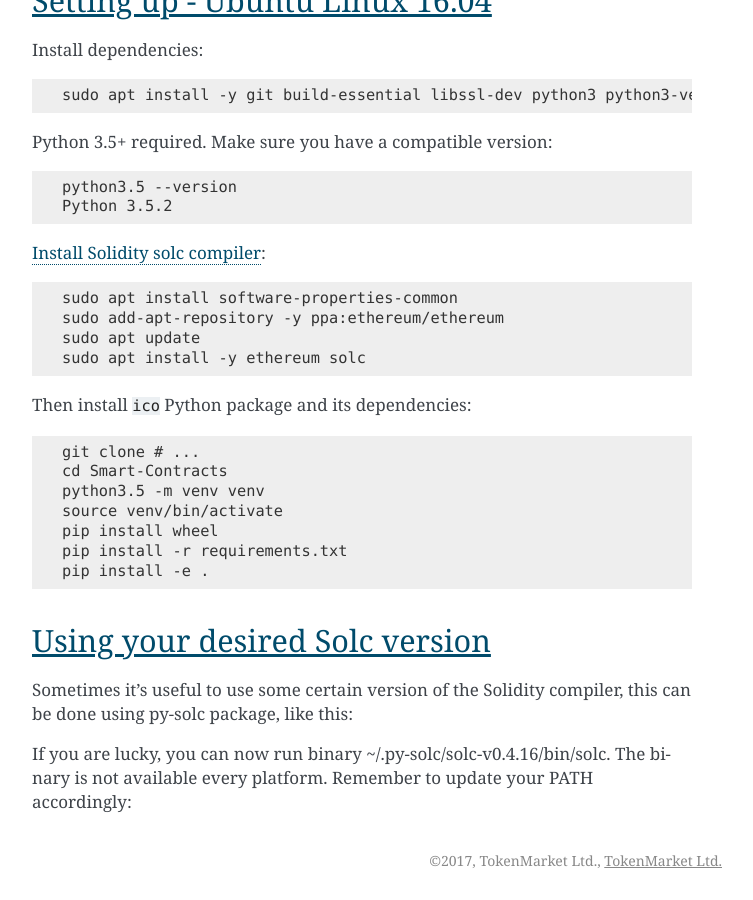
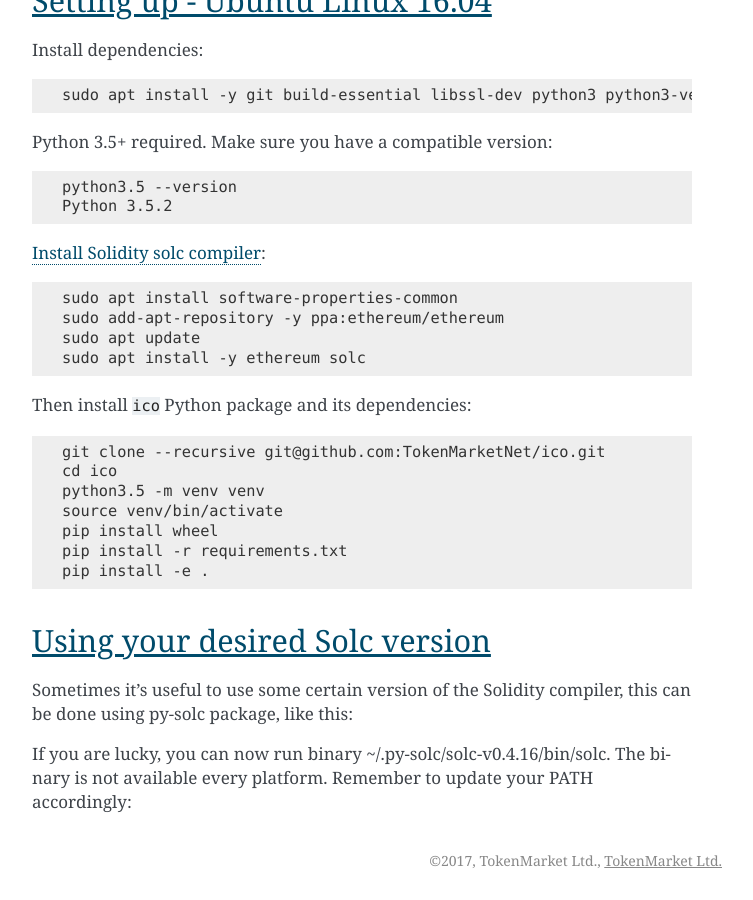
Before and after one commit to TokenMarketNet/smart-contracts, a Sphinx documentation site: the page built from docs/source/install.rst, in a window 1280 px wide and 900 px high, scrolled down 1112 px. Shown: the whole window, without its empty margins (388-1141 px from the left). Built offline with Sphinx 7.4.7, drawn with Linux system fonts in a browser that asks for light colours.

Commit message:
Fix installation instructions for Ubuntu 16.04

```diff
--- a/docs/source/install.rst
+++ b/docs/source/install.rst
@@ -76,8 +76,8 @@ Then install ``ico`` Python package and its dependencies:
 
 .. code-block:: console
 
-    git clone # ...
-    cd Smart-Contracts
+    git clone --recursive git@github.com:TokenMarketNet/ico.git
+    cd ico
     python3.5 -m venv venv
     source venv/bin/activate
     pip install wheel
```
